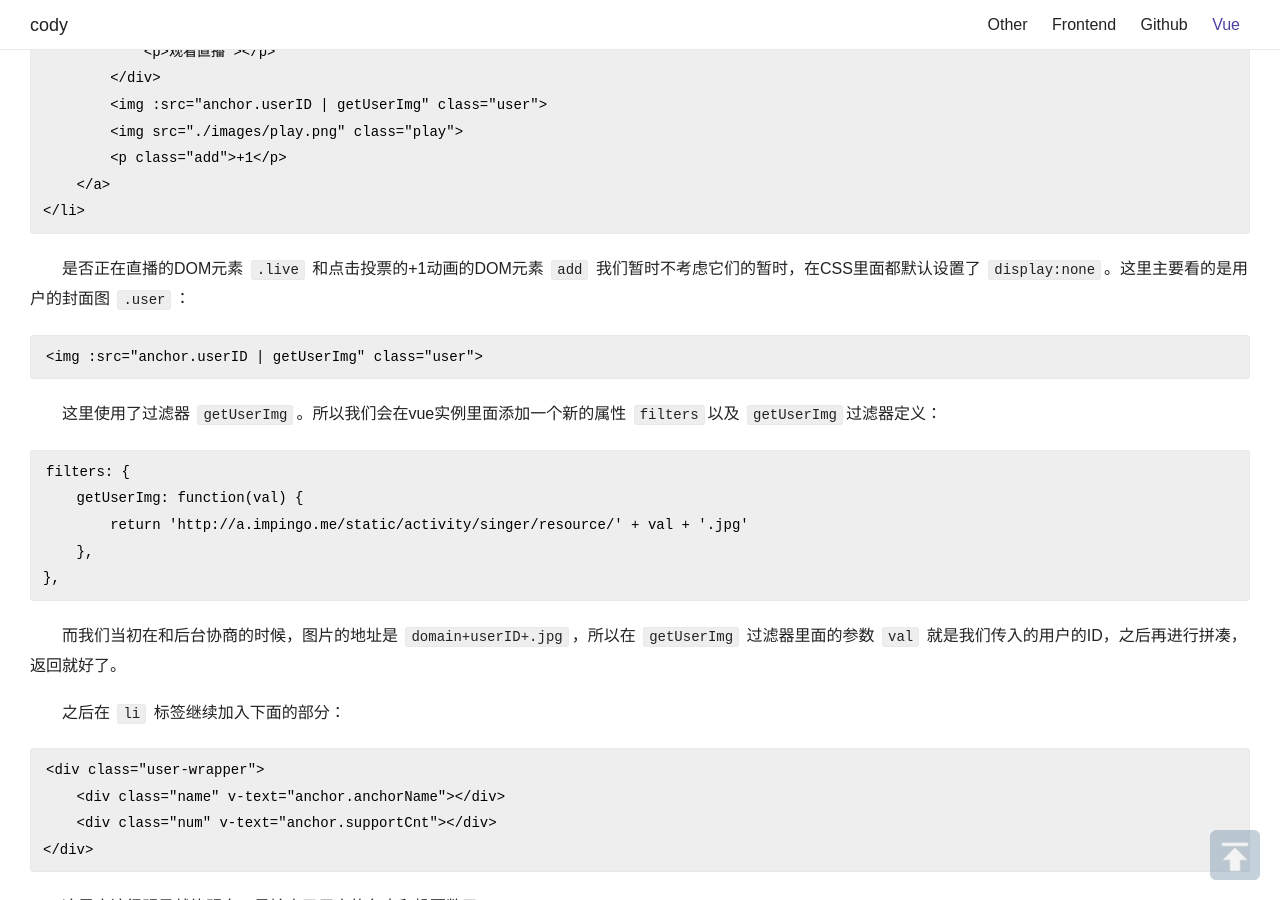
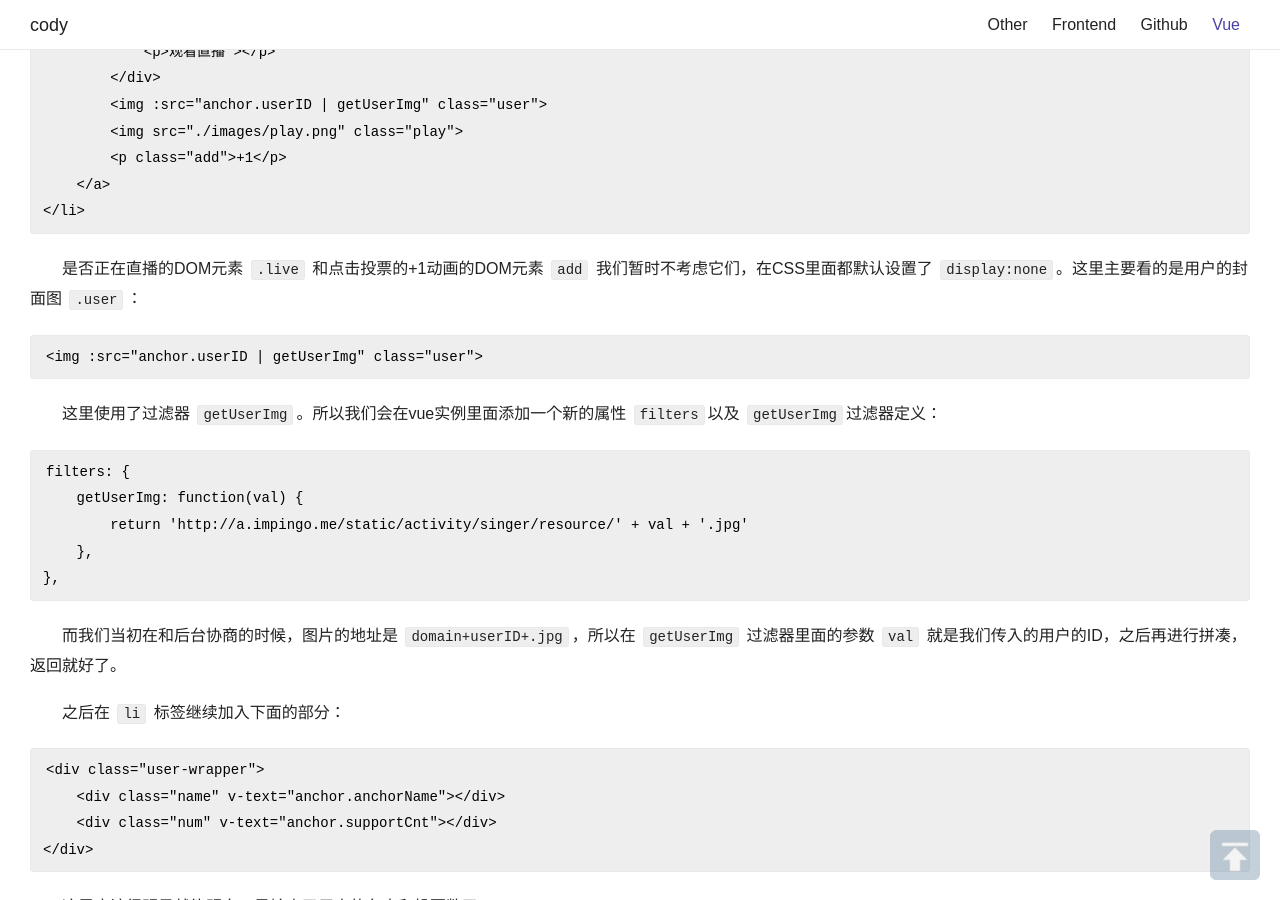
Before and after one commit to cody1991/cody1991.github.io, a Jekyll site: the page built from _posts/2016-08-30-a-simple-vue-guide.md, in a window 1280 px wide and 900 px high, scrolled down 10858 px. Built offline with Jekyll 4.4.1, drawn with Linux system fonts in a browser that asks for light colours; nearby versions of some CDN libraries; comment, search, counter and statistics services are not loaded.

Commit message:
vue guide 修改病句

```diff
--- a/_posts/2016-08-30-a-simple-vue-guide.md
+++ b/_posts/2016-08-30-a-simple-vue-guide.md
@@ -273,7 +273,7 @@ category: vue
         </a>
     </li>
 
-是否正在直播的DOM元素 `.live` 和点击投票的+1动画的DOM元素 `add` 我们暂时不考虑它们的暂时，在CSS里面都默认设置了 `display:none`。这里主要看的是用户的封面图 `.user`：
+是否正在直播的DOM元素 `.live` 和点击投票的+1动画的DOM元素 `add` 我们暂时不考虑它们，在CSS里面都默认设置了 `display:none`。这里主要看的是用户的封面图 `.user`：
 
     <img :src="anchor.userID | getUserImg" class="user">
 
```
